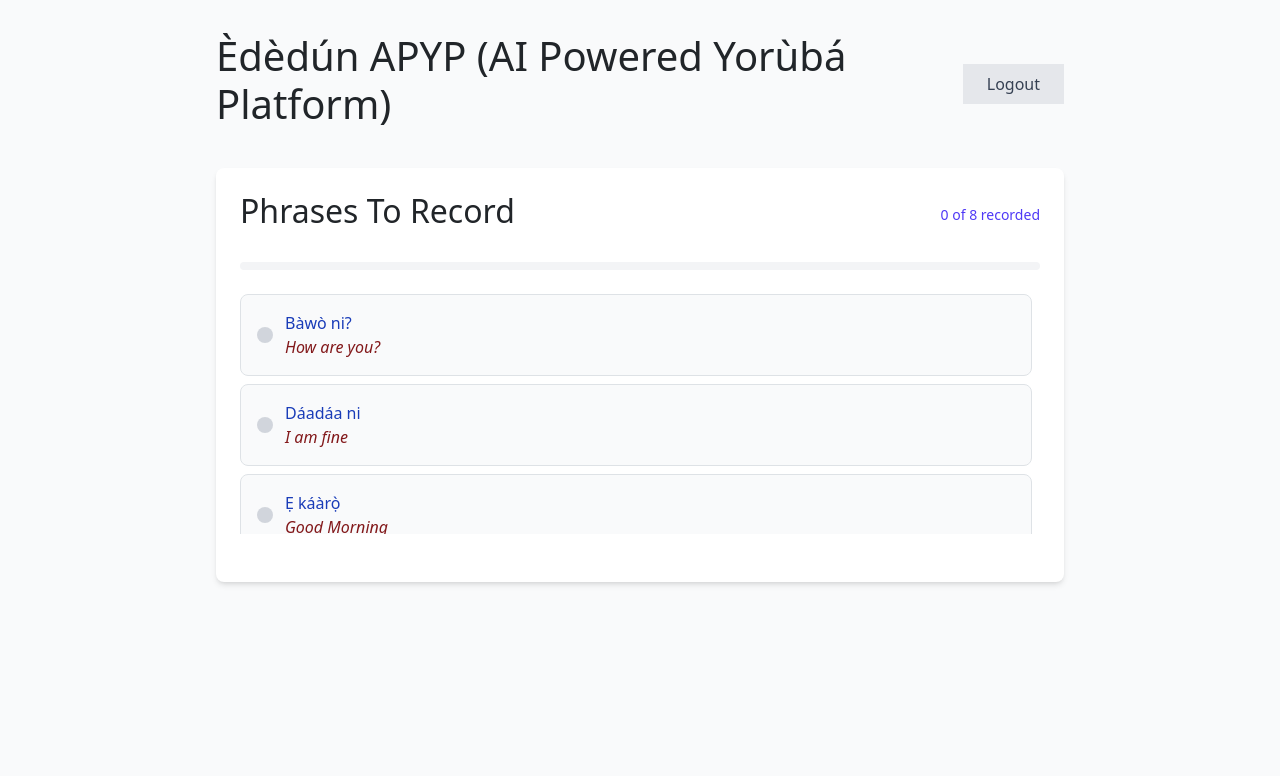
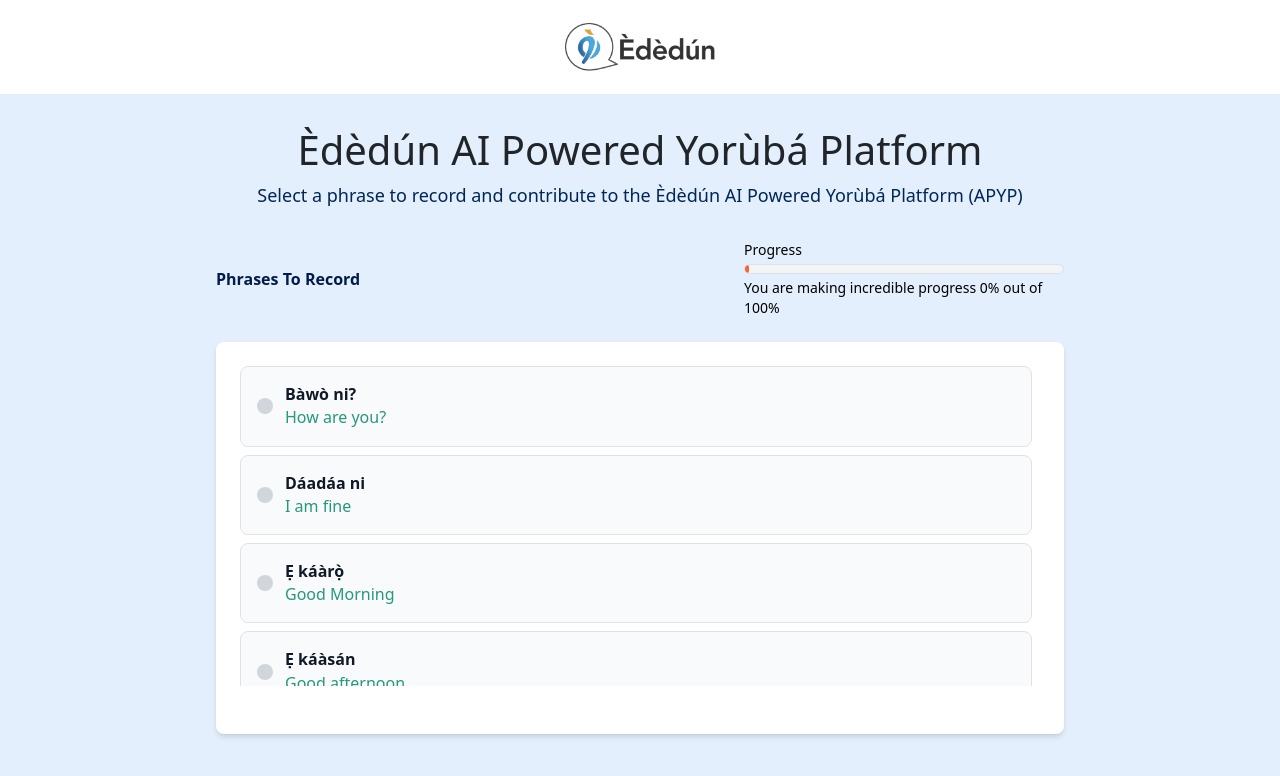
Before and after one commit to Akem-Ben/ededun-recorder-frontend, a Next.js app: page /phrases in a window 1280 px wide. Shown: the top 776 px of the page. Built offline with nearby package versions, Linux system fonts and the light colour scheme.

Commit message:
bug fixes

```diff
--- a/app/login/page.tsx
+++ b/app/login/page.tsx
@@ -67,7 +67,7 @@
               <div>
                 <p className="text-sm text-[#645D5D]">
                   Don't have an account?{" "}
-                  <Link href="/login"
+                  <Link href="/signup"
                   style={{ textDecoration: "none", color: "#eb512f" }}
                   >
                     Sign up
--- a/app/page.tsx
+++ b/app/page.tsx
@@ -30,9 +30,9 @@
   };
 
   const handleLoginAccount = () => {
-    // setLoginAccountLoading(true);
-    // router.push('/login');
-    // return setLoginAccountLoading(false);
+    setLoginAccountLoading(true);
+    router.push('/login');
+    return setLoginAccountLoading(false);
   };
 
   return (
--- a/app/phrases/page.tsx
+++ b/app/phrases/page.tsx
@@ -4,6 +4,7 @@
 // import { useRouter } from 'next/navigation';
 import Head from 'next/head';
 import PhrasesSection from '../../components/PhrasesSection';
+import Navbar from '@/components/Navbar';
 
 const Phrases: NextPage = () => {
   // const [isAuthenticated, setIsAuthenticated] = useState(false);
@@ -33,7 +34,7 @@
         <meta name="description" content="Record voice phrases for speech data collection" />
         <link rel="icon" href="/favicon.ico" />
       </Head>
-
+      <Navbar />
       <PhrasesSection />
     </div>
   );
--- /dev/null
+++ b/components/Navbar.tsx
@@ -0,0 +1,20 @@
+import React from 'react';
+import Image from "next/image";
+
+const Navbar = () => {
+  return (
+    <div className='h-[94px] bg-[#FFFFFF] flex justify-center items-center w-full'>
+        <div className="relative h-12 w-32 lg:h-[71.51px] lg:w-[150px]">
+              <Image
+                src={"/general/logo-black.png"}
+                alt="Èdèdún Logo"
+                fill
+                className="object-contain"
+                priority
+              />
+            </div>
+    </div>
+  )
+}
+
+export default Navbar;
--- a/components/PhrasesSection.tsx
+++ b/components/PhrasesSection.tsx
@@ -38,25 +38,25 @@
         meaning: "Good afternoon"
     },
     {
-        id: 1,
+        id: 5,
         recorded: false,
         text: 'Ẹ káàlẹ́',
         meaning: "Good late evening"
     },
     {
-        id: 2,
+        id: 6,
         recorded: false,
         text: 'O dàbọ̀',
         meaning: "Goodbye (Until we meet again)"
     },
     {
-        id: 3,
+        id: 7,
         recorded: false,
         text: 'A dúpẹ́',
         meaning: "Thank you"
     },
     {
-        id: 4,
+        id: 8,
         recorded: false,
         text: 'Jọ̀wọ́',
         meaning: "Please"
@@ -201,37 +201,40 @@
 //   }
 
   return (
-    <div className="min-h-screen bg-gray-50 py-8">
+    <div className="min-h-screen bg-[#e3effc] py-8">
       <div className="max-w-4xl mx-auto px-4">
-        <div className="flex justify-between items-center mb-8">
-          <h1 className="text-2xl font-bold text-gray-800">Èdèdún APYP (AI Powered Yorùbá Platform)</h1>
-          <motion.button
-            // onClick={handleLogout}
-            className="px-4 py-2 bg-gray-200 text-gray-700 rounded-lg hover:bg-gray-300"
-            // components/PhrasesSection.tsx (continued)
-            whileHover={{ scale: 1.05 }}
-            whileTap={{ scale: 0.95 }}
-          >
-            Logout
-          </motion.button>
+        <div className="flex flex-col justify-center items-center mb-8">
+          <h1 className="text-4xl flex justify-center items-center flex-col font-[600] text-[#001C4C] leading-[57px]">
+            Èdèdún AI Powered Yorùbá Platform
+            </h1>
+            <span className='flex font-[400] text-[#012657] leading-[145%] text-lg justify-center items-center'>Select a phrase to record and contribute to the Èdèdún AI Powered Yorùbá Platform (APYP)</span>
         </div>
 
+        <div className="flex flex-col sm:flex-col md:flex-row md:justify-between md:items-center mb-4 gap-4">
+  <div className="text-base font-semibold text-[#001C4C] leading-normal md:leading-[57px]">
+    Phrases To Record
+  </div>
+
+  <div className="text-sm font-medium text-black w-full md:w-auto md:max-w-xs">
+    <div className="text-sm mb-1">Progress</div>
+
+    <div className="overflow-hidden text-sm border bg-gray-100 rounded-full mb-1">
+      <div
+        className="h-2 bg-[#F0F2F5] text-sm border-2 border-[#F56630] rounded-full"
+        style={{ width: `${(phrases.filter(p => p.recorded).length / phrases.length) * 100}%` }}
+      />
+    </div>
+
+    <div className="text-sm">
+      You are making incredible progress {phrases.filter(p => p.recorded).length}% out of 100%
+    </div>
+  </div>
+</div>
         <div className="bg-white rounded-lg shadow-md p-6 mb-8">
-          <div className="flex justify-between items-center mb-4">
-            <h2 className="text-xl font-semibold text-gray-800">Phrases To Record</h2>
-            <div className="text-sm font-medium text-indigo-600">
-              {phrases.filter(p => p.recorded).length} of {phrases.length} recorded
-            </div>
-          </div>
 
-          <div className="overflow-hidden bg-gray-100 rounded-full mb-6">
-            <div
-              className="h-2 bg-indigo-500 rounded-full"
-              style={{ width: `${(phrases.filter(p => p.recorded).length / phrases.length) * 100}%` }}
-            />
-          </div>
 
-          <div className="space-y-2 mb-6 max-h-60 overflow-y-auto pr-2">
+
+          <div className="space-y-2 mb-6 max-h-80 overflow-y-auto pr-2">
             {phrases.map((phrase, index) => (
               <motion.div
                 key={phrase.id}
@@ -245,7 +248,7 @@
                 whileHover={{ scale: 1.01 }}
                 onClick={() => setCurrentPhraseIndex(index)}
               >
-                <div className="flex text-blue-800 hover:cursor-pointer items-center">
+                <div className="flex text-[#101928] font-[600] leading-[145%] hover:cursor-pointer items-center">
                   <div className={`w-4 h-4 rounded-full mr-3 flex-shrink-0 ${
                     phrase.recorded ? 'bg-green-500' : 'bg-gray-300'
                   }`}>
@@ -256,9 +259,11 @@
                     )}
                   </div>
                   <span className={`${currentPhraseIndex === index ? 'font-medium' : ''}`}>
-                    {phrase.text}
+                    <span>
+
+                      </span>{phrase.text}
                     <br />
-                    <span className='text-red-900 italic'>{phrase.meaning}</span>
+                    <span className='text-[#008764D9] font-[400]'>{phrase.meaning}</span>
                   </span>
                 </div>
 
```
